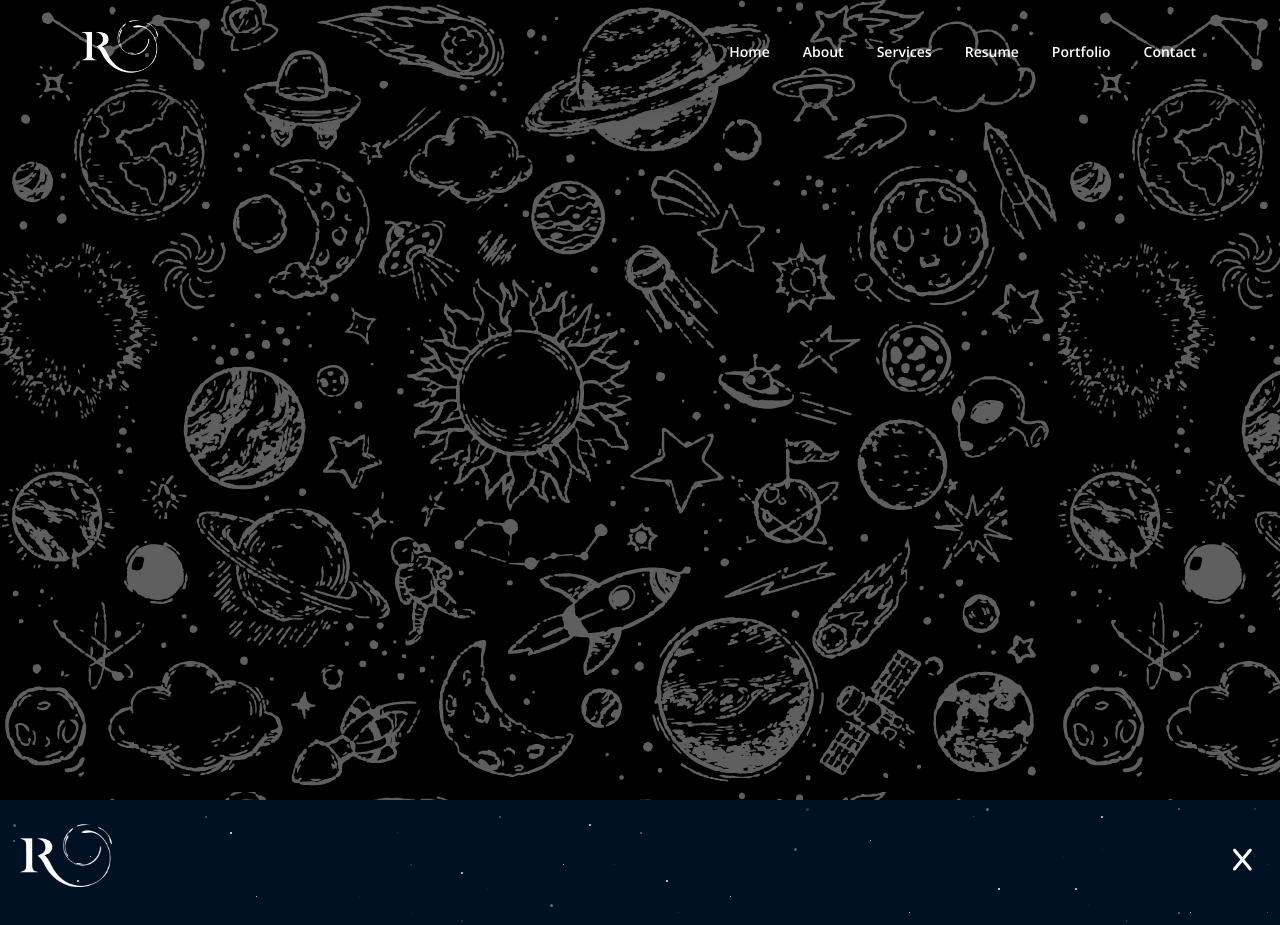
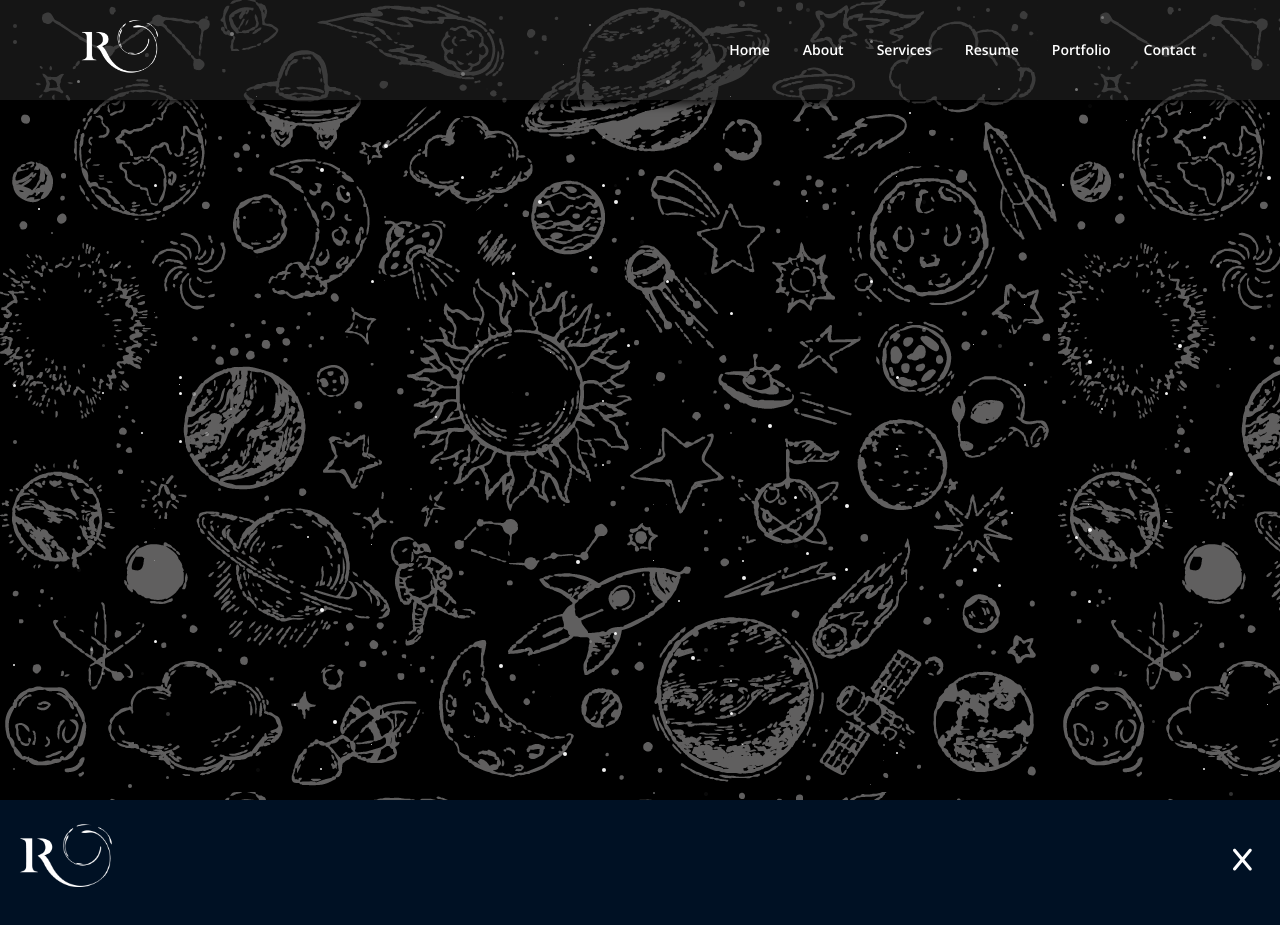
Before and after one commit to noorhesham9/ro-Portfolio, a plain HTML site: page index.html in a window 1280 px wide. Shown: the top 925 px of the page. Drawn offline with nearby package versions, Linux system fonts and the light colour scheme.

Commit message:
push to see

```diff
--- a/css/main.scss
+++ b/css/main.scss
@@ -70,20 +70,22 @@ a {
 }
 // strat header
 header {
-  //   background-color: #00011e;
+  // background-color: rgba(12, 49, 55, 0.8);
   position: fixed;
   z-index: 2000;
   width: 100%;
   transition: 0.6s;
   height: 100px;
-  box-shadow: -1px -1px 20px 0px #00000060;
+  box-shadow: 0px 0px 9px 4px rgb(0 0 0 / 80%);
   .headcontain {
     display: flex;
+    height: 100%;
     .image {
       max-width: 100px;
+      height: 100%;
       img {
         width: 100%;
-
+        height: 100%;
         filter: none;
         transition: 0.3s ease-in-out;
         &:hover {
@@ -197,7 +199,8 @@ header {
 
     width: 100%;
     height: 100vh;
-    background-color: #001124;
+    // background-color: #001124;
+    // background-color: rgba(0, 5, 10, 0.8);
     // color: #73dada;
     left: 0;
     display: flex;
@@ -290,6 +293,7 @@ header {
       opacity: 1;
     }
   }
+}
 
 .light {
   background-color: #001124;
@@ -328,7 +332,6 @@ header {
   }
   100% {
     opacity: 1;
-    }
   }
 }
 .headcontain {
@@ -382,15 +385,17 @@ header {
   .burger {
     display: none;
     position: absolute;
-
     right: 0;
+    top: 50%;
+    transform: translate(0, -50%);
     background: transparent;
     border: none;
     outline: none;
     cursor: pointer;
     padding: 8px;
-    margin: 7px 15px 0 0;
+    margin: 0px 15px 0 0;
     z-index: 2;
+    -webkit-transition: 0.3s ease-in-out;
     transition: 0.3s ease-in-out;
 
     .bar {
@@ -423,8 +428,13 @@ header {
     }
   }
 }
+// section *****************
+section {
+  position: relative;
+}
 
 .landing {
+  overflow: hidden;
   width: 100%;
   height: 100vh;
   background-image: url(../image/fotor_2023-1-20_1_2_13.png);
--- a/index.html
+++ b/index.html
@@ -69,7 +69,7 @@
         </div>
       </div>
     </header>
-    <section class="landing"></section>
+    <section class="landing light"></section>
     <script src="java_Script/main.js"></script>
   </body>
 </html>
--- a/java_Script/main.js
+++ b/java_Script/main.js
@@ -1,12 +1,46 @@
 const sizes = [1, 1, 2, 2, 3];
-let light = document.getElementById("light");
+const sizes2 = [1, 3, 2, 2, 3, 4, 4];
+let light = document.querySelectorAll(".light");
 //get random position between 1 - 100;
 function randomPosition(min, max) {
   return Math.floor(Math.random() * (max - min + 1)) + min;
 }
 
-const body = document.querySelector(".body");
+for (let i = 0; i < 300; i++) {
+  const top = randomPosition(1, 100);
+  const left = randomPosition(1, 100);
+  const random = Math.floor(Math.random() * sizes2.length);
+  const randomSize = sizes2[random];
+  const div = document.createElement("div");
+  div.style.position = "absolute";
+  div.style.top = top + "%";
+  div.style.left = left + "%";
+  div.style.height = randomSize + "px";
+  div.style.width = randomSize + "px";
+  div.style.backgroundColor = "#FFFFFF";
+  div.style.borderRadius = "50%";
+  if (i <= 50) {
+    div.classList.add("star1");
+  }
+  if (i <= 100 && i > 50) {
+    div.classList.add("star2");
+  }
+  if (i <= 150 && i > 100) {
+    div.classList.add("star3");
+  }
+  if (i <= 200 && i > 150) {
+    div.classList.add("star4");
+  }
+  if (i <= 250 && i > 200) {
+    div.classList.add("star5");
+  }
+  if (i <= 300 && i > 250) {
+    div.classList.add("star6");
+  }
+  console.log(light.length);
 
+  light[1].appendChild(div);
+}
 for (let i = 0; i < 300; i++) {
   const top = randomPosition(1, 100);
   const left = randomPosition(1, 100);
@@ -38,7 +72,9 @@ for (let i = 0; i < 300; i++) {
   if (i <= 300 && i > 250) {
     div.classList.add("star6");
   }
-  light.appendChild(div);
+  console.log(light.length);
+
+  // light[0].appendChild(div);
 }
 
 let navForMob = document.querySelector(".navForMob");
@@ -135,18 +171,44 @@ burger.addEventListener("click", function () {
 
 let header = document.getElementById("header");
 
-let didScroll = false;
+window.addEventListener("resize", WindowSize);
+window.addEventListener("load", WindowSize);
+function WindowSize() {
+  myWidth = window.innerWidth;
+  if (myWidth < 767) {
+    header.style.backgroundColor = "rgba(36, 36, 36, 0.9)";
 
-window.onscroll = () => (didScroll = true);
+    header.style.height = "80px";
+  } else {
+    header.style.backgroundColor = "rgba(36, 36, 36, 0.6)";
 
-setInterval(() => {
-  if (didScroll) {
-    didScroll = false;
-    header.style.backgroundColor = "#00011f";
-  } else {
-    header.style.backgroundColor = "transparent";
+    header.style.height = "100px";
   }
-}, 200);
+}
+
+window.onscroll = function () {
+  if (window.scrollY >= 140) {
+    header.style.backgroundColor = "rgba(36, 36, 36, 0.9)";
+    header.style.height = "80px";
+  } else if (window.scrollY <= 130 && myWidth > 767) {
+    header.style.backgroundColor = "rgba(36, 36, 36, 0.6)";
+
+    header.style.height = "100px";
+  }
+};
+
+// let didScroll = false;
+
+// window.onscroll = () => (didScroll = true);
+
+// setInterval(() => {
+//   if (didScroll) {
+//     didScroll = false;
+//     header.style.backgroundColor = "#00011f";
+//   } else {
+//     header.style.backgroundColor = "transparent";
+//   }
+// }, 200);
 
 // window.addEventListener("scroll", function () {
 
```
Also changed, not shown: css/main.css. Lines whose indentation alone changed are shown as unchanged.
